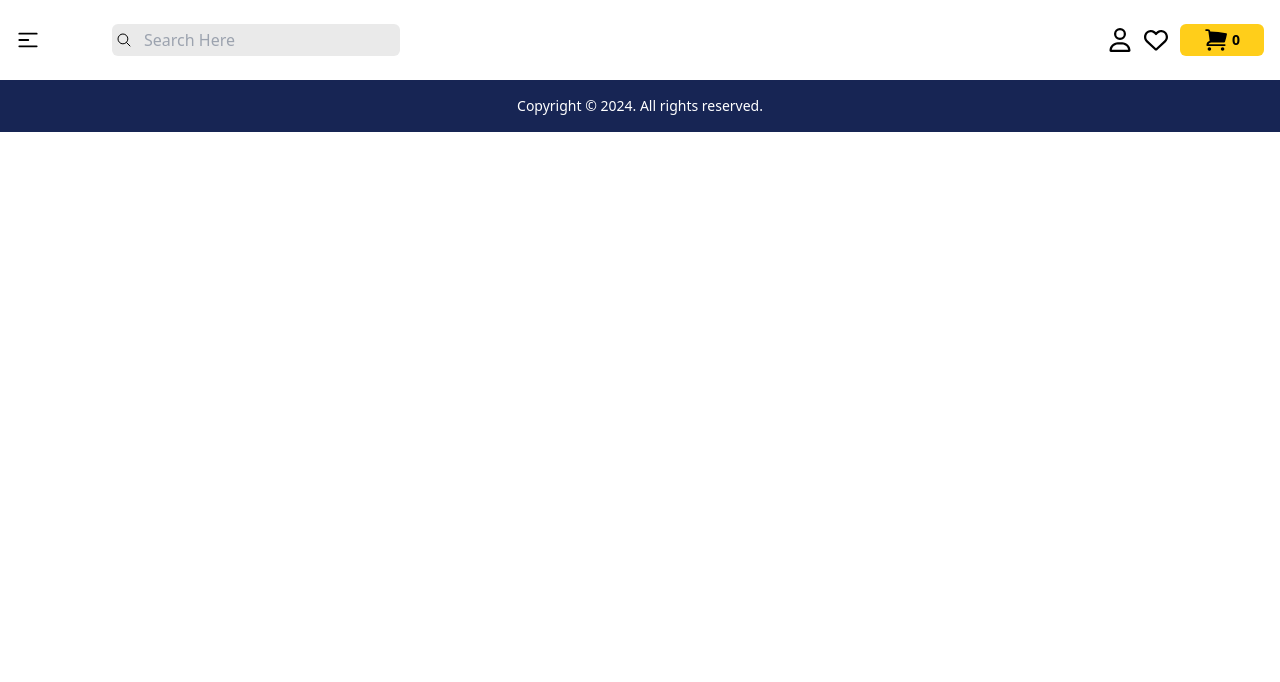
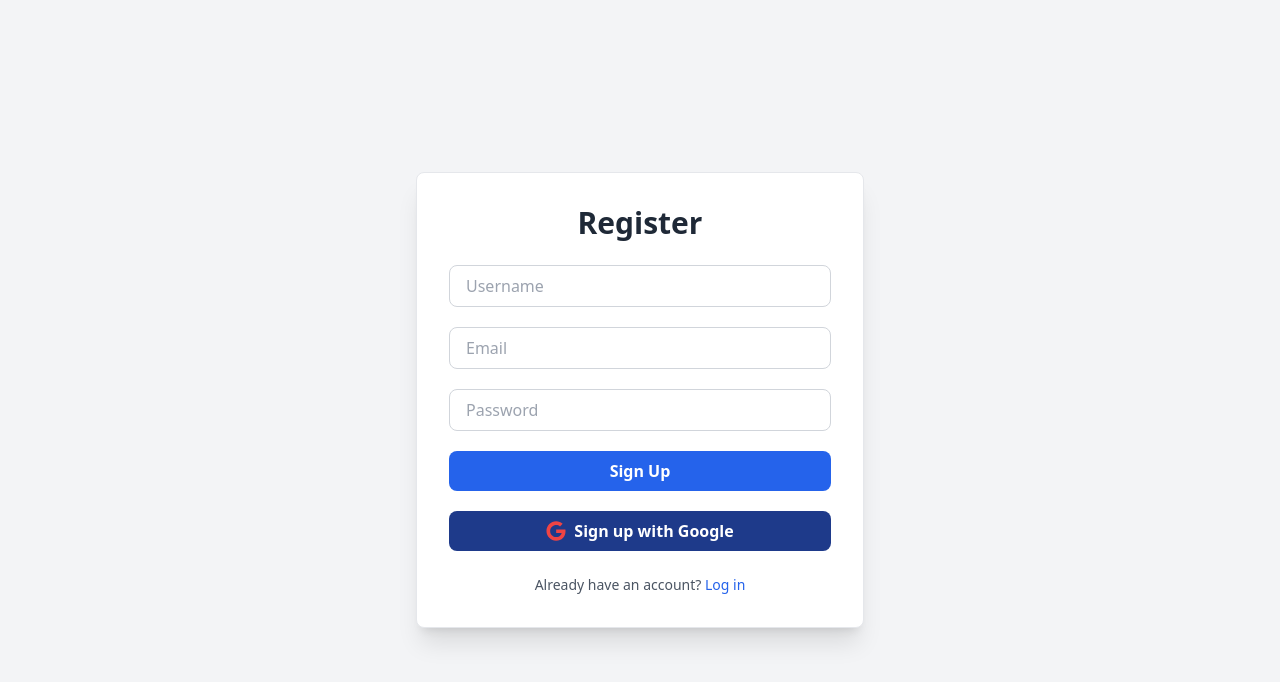
Before and after one commit to abhisheksh99/Book-Store, a React (Vite) app in the folder frontend/: page /register in a window 1280 px wide. Shown: the top 682 px of the page. Built offline with nearby package versions, Linux system fonts and the light colour scheme.

Commit message:
Login and register page added

```diff
--- a/frontend/src/App.jsx
+++ b/frontend/src/App.jsx
@@ -1,23 +1,29 @@
-import { BrowserRouter as Router,Routes,Route} from 'react-router-dom'
-import './App.css'
-import Home from './pages/Home/Home'
-import Footer from './components/Footer'
-import Navbar from './components/Navbar'
+import { BrowserRouter as Router, Routes, Route } from 'react-router-dom';
+import './App.css';
+import Home from './pages/Home/Home';
+import Login from './components/Login';
+import Register from './components/Register';
+import MainLayout from './components/MainLayout';
+import AuthLayout from './components/AuthLayout';
+
 
 function App() {
-
-
   return (
     <Router>
-      <Navbar/>
       <Routes>
-        <Route path="/" element={<Home/>} />
+        {/* Routes with MainLayout (Navbar and Footer) */}
+        <Route element={<MainLayout />}>
+          <Route path="/" element={<Home />} />
+        </Route>
+
+        {/* Routes with AuthLayout (no Navbar or Footer) */}
+        <Route element={<AuthLayout />}>
+          <Route path="/login" element={<Login />} />
+          <Route path="/register" element={<Register />} />
+        </Route>
       </Routes>
-      <Footer/>
     </Router>
-
-
-  )
+  );
 }
 
-export default App
+export default App;
--- /dev/null
+++ b/frontend/src/components/AuthLayout.jsx
@@ -0,0 +1,12 @@
+import React from 'react';
+import { Outlet } from 'react-router-dom';
+
+const AuthLayout = () => {
+  return (
+    <main>
+      <Outlet />
+    </main>
+  );
+};
+
+export default AuthLayout;
--- a/frontend/src/components/Footer.jsx
+++ b/frontend/src/components/Footer.jsx
@@ -3,7 +3,7 @@ import React from 'react';
 const Footer = () => {
   const getFullYear = new Date().getFullYear();
   return (
-    <footer className="w-full bg-blue-950 text-white py-4 mt-auto">
+    <footer className="w-full bg-blue-950 text-white py-4 mt-auto ">
       <div className="container mx-auto text-center text-sm">
         Copyright &copy; {getFullYear}. All rights reserved.
       </div>
--- /dev/null
+++ b/frontend/src/components/Login.jsx
@@ -0,0 +1,66 @@
+import React, { useState } from 'react';
+import { Link } from 'react-router-dom';
+import { FaGoogle } from 'react-icons/fa';
+
+const handleGoogleSignIn = () => {
+  console.log("Google sign-in initiated");
+};
+
+const Login = () => {
+  const [email, setEmail] = useState("");
+  const [password, setPassword] = useState("");
+  const [message, setMessage] = useState("");
+
+  const handleSubmit = (e) => {
+    e.preventDefault();
+    console.log("Form Data:", { email, password });
+    // Additional login logic can be added here
+  };
+
+  return (
+    <div className="flex items-center justify-center h-screen bg-gray-100">
+      <div className="w-full max-w-md p-8 space-y-6 bg-white border border-gray-200 rounded-lg shadow-xl">
+        <h2 className="text-3xl font-bold text-center text-gray-800">Login</h2>
+        <form onSubmit={handleSubmit} className="flex flex-col space-y-5">
+          <input
+            type="email"
+            placeholder="Email"
+            value={email}
+            onChange={(e) => setEmail(e.target.value)}
+            className="w-full px-4 py-2 border border-gray-300 rounded-lg focus:outline-none focus:ring-2 focus:ring-blue-500"
+          />
+          <input
+            type="password"
+            placeholder="Password"
+            value={password}
+            onChange={(e) => setPassword(e.target.value)}
+            className="w-full px-4 py-2 border border-gray-300 rounded-lg focus:outline-none focus:ring-2 focus:ring-blue-500"
+          />
+          {message && <p className="text-red-500 text-xs italic mb-3">{message}</p>}
+          <button
+            type="submit"
+            className="w-full px-4 py-2 font-semibold text-white bg-blue-600 rounded-lg hover:bg-blue-700 transition duration-200 focus:outline-none focus:ring-2 focus:ring-blue-500"
+          >
+            Log In
+          </button>
+          <button
+            onClick={handleGoogleSignIn}
+            type="button"
+            className="w-full px-4 py-2 font-semibold text-white bg-blue-900 border-gray-300 rounded-lg hover:bg-gray-50 transition duration-200 focus:outline-none focus:ring-2 focus:ring-blue-500 flex items-center justify-center space-x-2"
+          >
+            <FaGoogle className="w-5 h-5 text-red-500" />
+            <span>Sign in with Google</span>
+          </button>
+        </form>
+        <p className="text-sm text-center text-gray-600">
+          Don't have an account?{' '}
+          <Link to="/register" className="text-blue-600 hover:underline">
+            Sign up
+          </Link>
+        </p>
+      </div>
+    </div>
+  );
+};
+
+export default Login;
--- /dev/null
+++ b/frontend/src/components/MainLayout.jsx
@@ -0,0 +1,19 @@
+import React from 'react';
+
+import { Outlet } from 'react-router-dom';
+import Navbar from './Navbar';
+import Footer from "./Footer"
+
+const MainLayout = () => {
+  return (
+    <>
+      <Navbar />
+      <main className='min-h-screen max-w-screen-2xl mx-auto px-4 py-6 font-primary'>
+        <Outlet />
+      </main>
+      <Footer />
+    </>
+  );
+};
+
+export default MainLayout;
--- /dev/null
+++ b/frontend/src/components/Register.jsx
@@ -0,0 +1,74 @@
+import React, { useState } from 'react';
+import { Link } from 'react-router-dom';
+import { FaGoogle } from 'react-icons/fa';
+
+const handleGoogleSignIn = () => {
+  console.log("Google sign-in initiated");
+};
+
+const Register = () => {
+  const [username, setUsername] = useState("");
+  const [email, setEmail] = useState("");
+  const [password, setPassword] = useState("");
+  const [message, setMessage] = useState("");
+
+  const handleSubmit = (e) => {
+    e.preventDefault();
+    console.log("Form Data:", { username, email, password });
+    // Additional registration logic can be added here
+  };
+
+  return (
+    <div className="flex items-center justify-center h-screen bg-gray-100">
+      <div className="w-full max-w-md p-8 space-y-6 bg-white border border-gray-200 rounded-lg shadow-xl">
+        <h2 className="text-3xl font-bold text-center text-gray-800">Register</h2>
+        <form onSubmit={handleSubmit} className="flex flex-col space-y-5">
+          <input
+            type="text"
+            placeholder="Username"
+            value={username}
+            onChange={(e) => setUsername(e.target.value)}
+            className="w-full px-4 py-2 border border-gray-300 rounded-lg focus:outline-none focus:ring-2 focus:ring-blue-500"
+          />
+          <input
+            type="email"
+            placeholder="Email"
+            value={email}
+            onChange={(e) => setEmail(e.target.value)}
+            className="w-full px-4 py-2 border border-gray-300 rounded-lg focus:outline-none focus:ring-2 focus:ring-blue-500"
+          />
+          <input
+            type="password"
+            placeholder="Password"
+            value={password}
+            onChange={(e) => setPassword(e.target.value)}
+            className="w-full px-4 py-2 border border-gray-300 rounded-lg focus:outline-none focus:ring-2 focus:ring-blue-500"
+          />
+          {message && <p className="text-red-500 text-xs italic mb-3">{message}</p>}
+          <button
+            type="submit"
+            className="w-full px-4 py-2 font-semibold text-white bg-blue-600 rounded-lg hover:bg-blue-700 transition duration-200 focus:outline-none focus:ring-2 focus:ring-blue-500"
+          >
+            Sign Up
+          </button>
+          <button
+            onClick={handleGoogleSignIn}
+            type="button"
+            className="w-full px-4 py-2 font-semibold text-white bg-blue-900 border-gray-300 rounded-lg hover:bg-gray-50 transition duration-200 focus:outline-none focus:ring-2 focus:ring-blue-500 flex items-center justify-center space-x-2"
+          >
+            <FaGoogle className="w-5 h-5 text-red-500" />
+            <span>Sign up with Google</span>
+          </button>
+        </form>
+        <p className="text-sm text-center text-gray-600">
+          Already have an account?{' '}
+          <Link to="/login" className="text-blue-600 hover:underline">
+            Log in
+          </Link>
+        </p>
+      </div>
+    </div>
+  );
+};
+
+export default Register;
```
